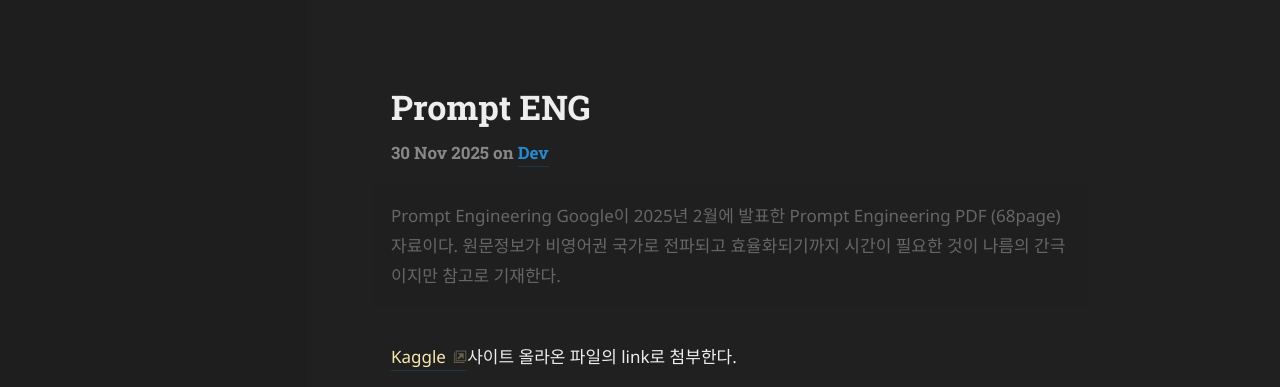
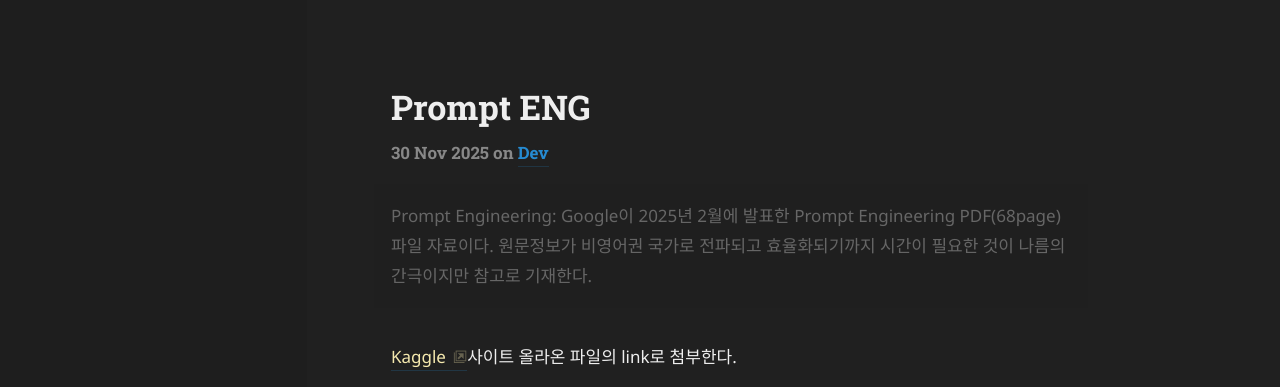
Before and after one commit to callsign88/callsign88.github.io, a Jekyll site: the page built from _posts/2025-11-30-Post-dev.md, in a window 1280 px wide and 900 px high. Shown: the top 387 px of the window. Built offline with Jekyll 4.4.1, drawn with Linux system fonts in a browser that asks for light colours; some web fonts are replaced.

Commit message:
Refine description and add YAML placeholder in Post-dev

```diff
--- a/_posts/2025-11-30-Post-dev.md
+++ b/_posts/2025-11-30-Post-dev.md
@@ -2,7 +2,7 @@
 layout: post
 title: Prompt ENG
 description: >
-  Prompt Engineering Google이 2025년 2월에 발표한 Prompt Engineering PDF (68page) 자료이다. 원문정보가 비영어권 국가로 전파되고 효율화되기까지 시간이 필요한 것이 나름의 간극이지만 참고로 기재한다.
+  Prompt Engineering: Google이 2025년 2월에 발표한 Prompt Engineering PDF(68page) 파일 자료이다. 원문정보가 비영어권 국가로 전파되고 효율화되기까지 시간이 필요한 것이 나름의 간극이지만 참고로 기재한다.
 tags: [Dev]
 author: author2
 canonical_url: http://github.blog/
@@ -37,5 +37,9 @@ canonical_url: http://github.blog/
 
 
 
+~~~yml
+
+~~~
+
 
 백서는 대규모 언어 모델(LLM)로부터 원하는 결과물을 얻기 위해서 효과적인 프롬프트 설계하는 과정을 설명하고 있다. 누구나 프롬프트를 작성할 수 있지만, 사용하는 모델과 여러 변수조건에 따라 다양한 결과가 생성되기 때문에 백서의 권고사항은 AI로부터 최적의 결과를 얻기 위한 체계적인 접근 방식과 효과적인 구성요소로 입력Input, Context, Example 등등 적절히 조합해서 보다 정교하게 제어된 학습행위를 통해 반복하고 개선시키는 것이 효과적인 프롬프트 엔지니어링이라고 설명하고 있다.
```
